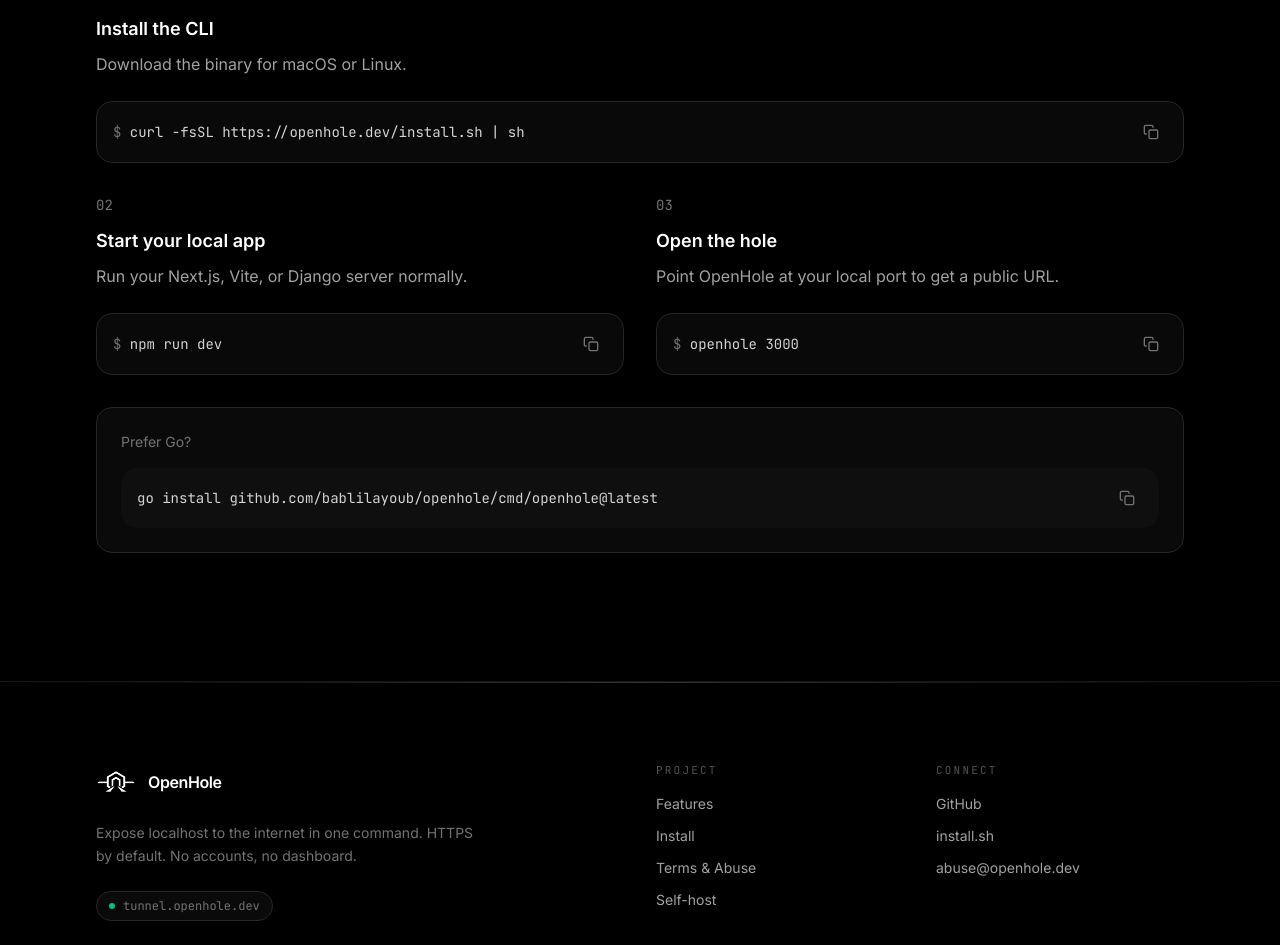
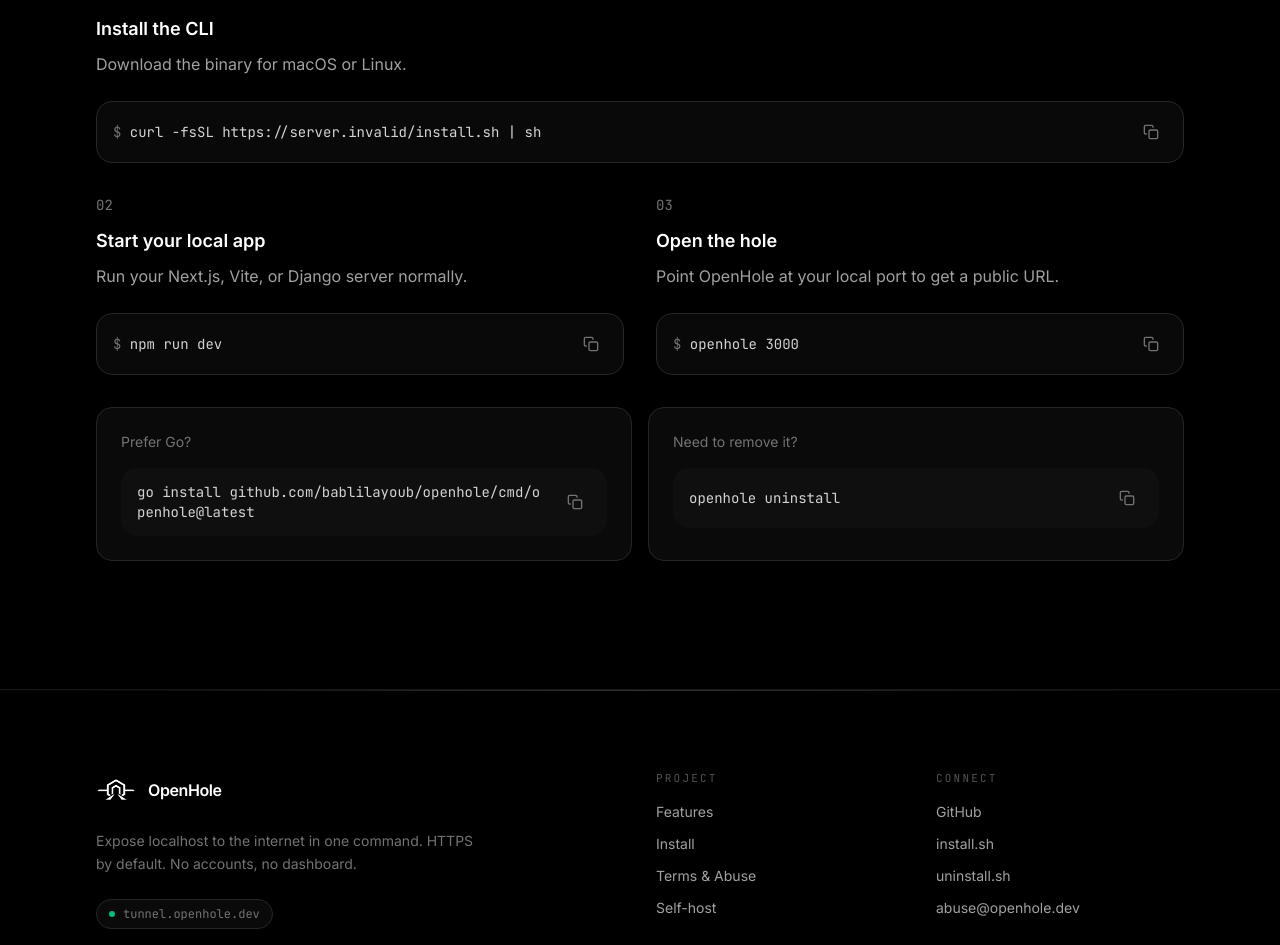
Before and after one commit to bablilayoub/openhole, a Next.js app in the folder website/: page / in a window 1280 px wide. Shown: the part 2227-3172 px from the top of the page. Built offline with nearby package versions, Linux system fonts and the light colour scheme; no server answers.

Commit message:
Refactor footer and installation components to utilize script paths; enhance layout for uninstall command visibility

```diff
--- a/website/components/Footer.tsx
+++ b/website/components/Footer.tsx
@@ -1,4 +1,5 @@
 import Link from "next/link";
+import { scriptPath } from "@/lib/site";
 import { Logo } from "./Logo";
 
 const projectLinks = [
@@ -18,11 +19,8 @@
     label: "GitHub",
     external: true,
   },
-  {
-    href: "https://openhole.dev/install.sh",
-    label: "install.sh",
-    external: true,
-  },
+  { href: scriptPath("install"), label: "install.sh" },
+  { href: scriptPath("uninstall"), label: "uninstall.sh" },
   { href: "mailto:abuse@openhole.dev", label: "abuse@openhole.dev" },
 ];
 
--- a/website/components/Hero.tsx
+++ b/website/components/Hero.tsx
@@ -3,10 +3,9 @@
 import { useRef } from "react";
 import gsap from "gsap";
 import { useGSAP } from "@gsap/react";
+import { tunnelDomain as domain } from "@/lib/site";
 
 gsap.registerPlugin(useGSAP);
-
-const domain = process.env.NEXT_PUBLIC_TUNNEL_DOMAIN || "ophl.link";
 
 export function Hero() {
   const root = useRef<HTMLElement>(null);
--- a/website/components/Install.tsx
+++ b/website/components/Install.tsx
@@ -4,6 +4,7 @@
 import gsap from "gsap";
 import { ScrollTrigger } from "gsap/ScrollTrigger";
 import { useGSAP } from "@gsap/react";
+import { scriptUrl } from "@/lib/site";
 import { Section, SectionHeader } from "./Section";
 
 gsap.registerPlugin(useGSAP, ScrollTrigger);
@@ -12,7 +13,7 @@
   num: "01",
   title: "Install the CLI",
   desc: "Download the binary for macOS or Linux.",
-  cmd: "curl -fsSL https://openhole.dev/install.sh | sh",
+  cmd: `curl -fsSL ${scriptUrl("install")} | sh`,
 };
 
 const runSteps = [
@@ -31,6 +32,7 @@
 ];
 
 const goCmd = "go install github.com/bablilayoub/openhole/cmd/openhole@latest";
+const uninstallCmd = "openhole uninstall";
 
 function CopyIcon() {
   return (
@@ -180,11 +182,21 @@
             ))}
           </div>
 
-          <div className="card-base bg-neutral-900/30 p-5 sm:p-6">
-            <p className="mb-4 text-sm text-neutral-500">Prefer Go?</p>
-            <div className="code-block border-none bg-transparent p-0">
-              <code className="min-w-0 flex-1 font-mono text-sm text-neutral-300 break-all">{goCmd}</code>
-              <CopyButton cmd={goCmd} id="go" copied={copied} onCopy={copy} />
+          <div className="grid gap-4 sm:grid-cols-2">
+            <div className="card-base bg-neutral-900/30 p-5 sm:p-6">
+              <p className="mb-4 text-sm text-neutral-500">Prefer Go?</p>
+              <div className="code-block border-none bg-transparent p-0">
+                <code className="min-w-0 flex-1 font-mono text-sm text-neutral-300 break-all">{goCmd}</code>
+                <CopyButton cmd={goCmd} id="go" copied={copied} onCopy={copy} />
+              </div>
+            </div>
+
+            <div className="card-base bg-neutral-900/30 p-5 sm:p-6">
+              <p className="mb-4 text-sm text-neutral-500">Need to remove it?</p>
+              <div className="code-block border-none bg-transparent p-0">
+                <code className="min-w-0 flex-1 font-mono text-sm text-neutral-300 break-all">{uninstallCmd}</code>
+                <CopyButton cmd={uninstallCmd} id="uninstall" copied={copied} onCopy={copy} />
+              </div>
             </div>
           </div>
         </div>
--- /dev/null
+++ b/website/lib/site.ts
@@ -0,0 +1,17 @@
+const DEFAULT_SITE_URL = "https://openhole.dev";
+
+export function getSiteUrl(): string {
+  const configured = process.env.NEXT_PUBLIC_SITE_URL?.replace(/\/$/, "");
+  return configured || DEFAULT_SITE_URL;
+}
+
+export const tunnelDomain =
+  process.env.NEXT_PUBLIC_TUNNEL_DOMAIN || "ophl.link";
+
+export function scriptPath(name: "install" | "uninstall"): string {
+  return `/${name}.sh`;
+}
+
+export function scriptUrl(name: "install" | "uninstall"): string {
+  return `${getSiteUrl()}${scriptPath(name)}`;
+}
```
